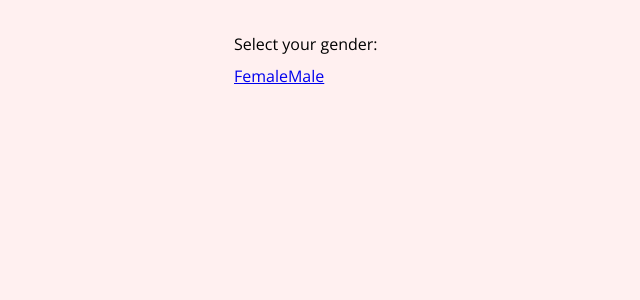
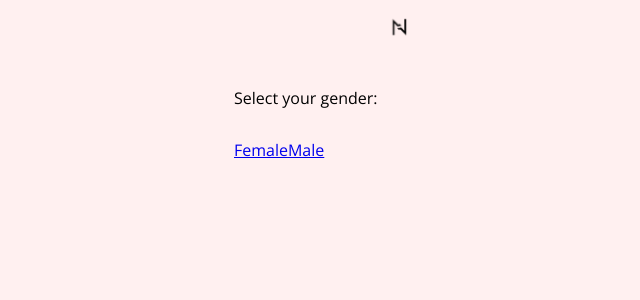
Before and after one commit to Mikelangelo64/obrio-questionnaire, a Next.js app: page /prelanding in a window 1280 px wide. Shown: the top 300 px of the page, without its empty margins (241-881 px from the left). Built offline with nearby package versions, Linux system fonts and the light colour scheme; no server answers.

Commit message:
[OQ-12] feat: styled go back button, added header to screen page

```diff
--- a/app/[screenId]/page.tsx
+++ b/app/[screenId]/page.tsx
@@ -9,7 +9,9 @@ import {
   TScreenId,
 } from '@/types/question.type';
 import { fetchScreensData } from '@/lib/features/questionnaire/server/fetchScreensData';
-import GoBackButton from '@/lib/features/questionnaire/components/GoBackButton';
+import GoBackButton from '@/lib/features/questionnaire/components/GoBackButton/GoBackButton';
+import styles from './styles.module.scss';
+import Image from 'next/image';
 
 export async function generateStaticParams() {
   try {
@@ -59,12 +61,22 @@ export default async function Screen({
   }
 
   return (
-    <div>
+    <>
+      <header className={styles.header}>
         {screenData.extremeStatus !== EExtremeStatus.START && (
-        <div>
-          <GoBackButton />
-        </div>
+          <GoBackButton className={styles.header__back} />
         )}
+
+        <Image
+          className={styles.header__image}
+          src="/image/header-logo.png"
+          width={15}
+          height={16}
+          alt="Logo"
+        />
+      </header>
+
+      <div className={styles.wrapper}>
         <TextWithDynamicSegments text={screenData.title} />
 
         {screenData.description && (
@@ -79,5 +91,6 @@ export default async function Screen({
           <Info screenData={screenData} />
         )}
       </div>
+    </>
   );
 }
--- /dev/null
+++ b/app/[screenId]/styles.module.scss
@@ -0,0 +1,36 @@
+@use '@/styles/base' as *;
+
+.header {
+  position: fixed;
+  top: 0;
+  left: 0;
+  right: 0;
+  z-index: 10;
+
+  display: flex;
+  justify-content: center;
+  align-items: center;
+  height: var(--header-height);
+  padding: px-to-rem(15) var(--wrap);
+
+  //.header__back
+  &__back {
+    position: absolute;
+    top: 50%;
+    left: var(--wrap);
+    z-index: 0;
+
+    transform: translate(0, -50%);
+  }
+
+  //.header__image
+  &__image {
+    margin: auto;
+  }
+}
+
+.wrapper {
+  display: flex;
+  flex-direction: column;
+  gap: px-to-rem(20);
+}
--- a/app/styles.module.scss
+++ b/app/styles.module.scss
@@ -1,7 +1,8 @@
 @use '@/styles/base' as *;
 
 .container {
-  padding: px-to-rem(20) var(--wrap);
+  padding: calc(var(--header-height, #{px-to-rem(54)}) + px-to-rem(20))
+    var(--wrap) px-to-rem(20);
 
   min-height: calc(100 * var(--vh, 1vh));
   display: flex;
--- a/lib/features/questionnaire/components/GoBackButton.tsx
+++ /dev/null
@@ -1,15 +0,0 @@
-'use client';
-
-import { useRouter } from 'next/navigation';
-
-const GoBackButton = () => {
-  const router = useRouter();
-
-  return (
-    <button type="button" onClick={() => router.back()}>
-      Go back
-    </button>
-  );
-};
-
-export default GoBackButton;
--- /dev/null
+++ b/lib/features/questionnaire/components/GoBackButton/GoBackButton.tsx
@@ -0,0 +1,43 @@
+'use client';
+
+import { useRouter } from 'next/navigation';
+import { ComponentProps } from 'react';
+import cn from 'clsx';
+import styles from './styles.module.scss';
+
+const GoBackButton = ({
+  className,
+  onClick,
+  ...props
+}: ComponentProps<'button'>) => {
+  const router = useRouter();
+
+  return (
+    <button
+      className={cn(styles.button, className)}
+      {...props}
+      onClick={evt => {
+        if (onClick) {
+          onClick(evt);
+        }
+
+        router.back();
+      }}
+    >
+      <svg
+        width="24"
+        height="24"
+        viewBox="0 0 24 24"
+        fill="none"
+        xmlns="http://www.w3.org/2000/svg"
+      >
+        <path
+          d="M7.5 12L15 4.5L16.05 5.55L9.6 12L16.05 18.45L15 19.5L7.5 12Z"
+          fill="currentColor"
+        />
+      </svg>
+    </button>
+  );
+};
+
+export default GoBackButton;
--- /dev/null
+++ b/lib/features/questionnaire/components/GoBackButton/styles.module.scss
@@ -0,0 +1,35 @@
+@use '@/styles/base' as *;
+
+.button {
+  @include reset-button;
+
+  display: inline-flex;
+  justify-content: center;
+  align-items: center;
+
+  width: px-to-rem(24);
+  height: px-to-rem(24);
+  border-radius: px-to-rem(6);
+
+  @include transition(background 0.4s);
+
+  color: var(--black-100);
+
+  @include non-mobile-hover {
+    background-color: rgba(var(--color-grey-100--rgb), 0.4);
+  }
+
+  &:focus-visible {
+    background-color: rgba(var(--color-grey-100--rgb), 0.4);
+  }
+
+  &:active {
+    background-color: rgba(var(--color-grey-100--rgb), 0.4);
+  }
+
+  svg,
+  img {
+    width: 100%;
+    height: auto;
+  }
+}
--- a/styles/common.scss
+++ b/styles/common.scss
@@ -7,6 +7,8 @@ html {
 }
 
 :root {
+  --header-height: #{px-to-rem(54)};
+
   @media (min-width: 320px) and (max-width: 340px) {
     font-size: calc(0.75rem + (16 - 12) * ((100vw - 320px) / (340 - 320)));
     /* Note: The calc base value (0.75rem) MUST be stated in REM to maintain accessibility */
```
Also changed, not shown: public/image/header-logo.png (added). Lines whose indentation alone changed are shown as unchanged.
